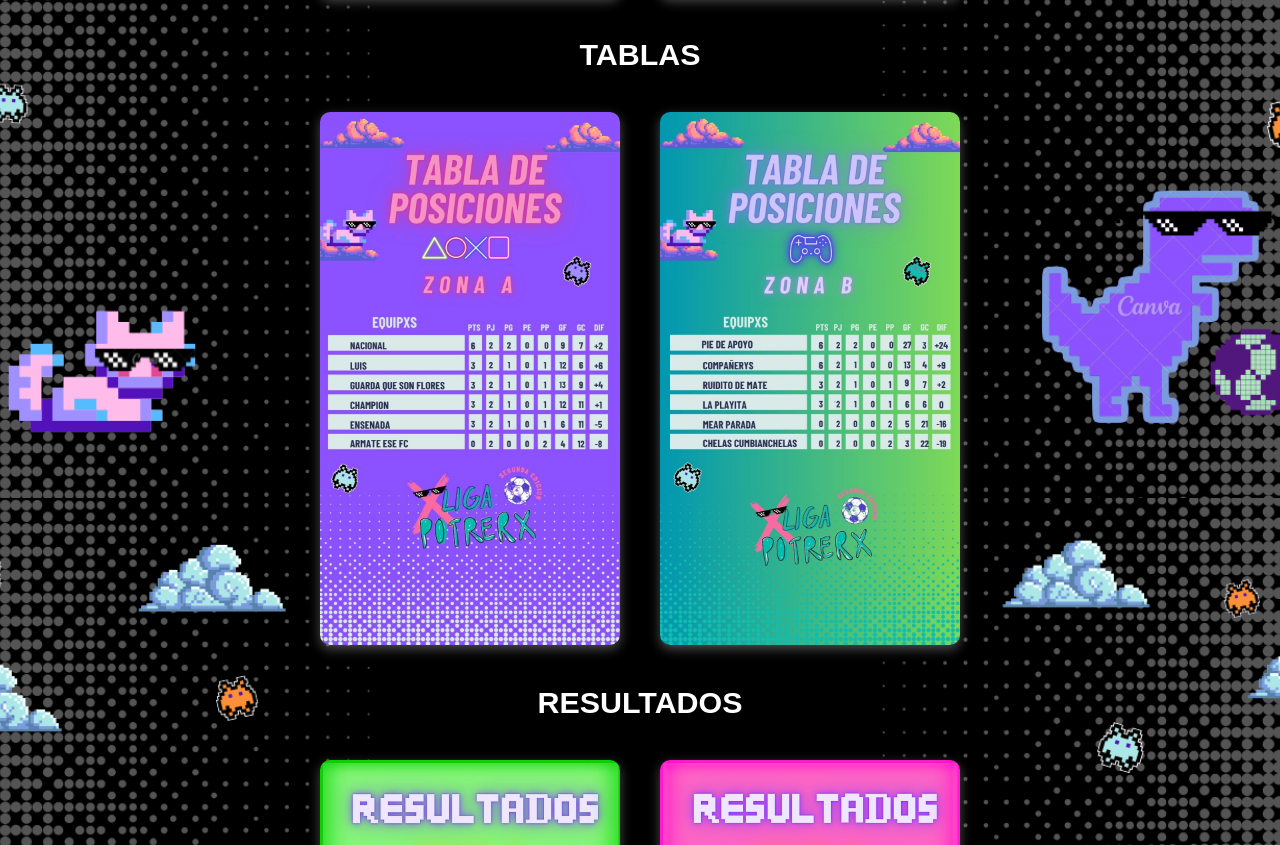
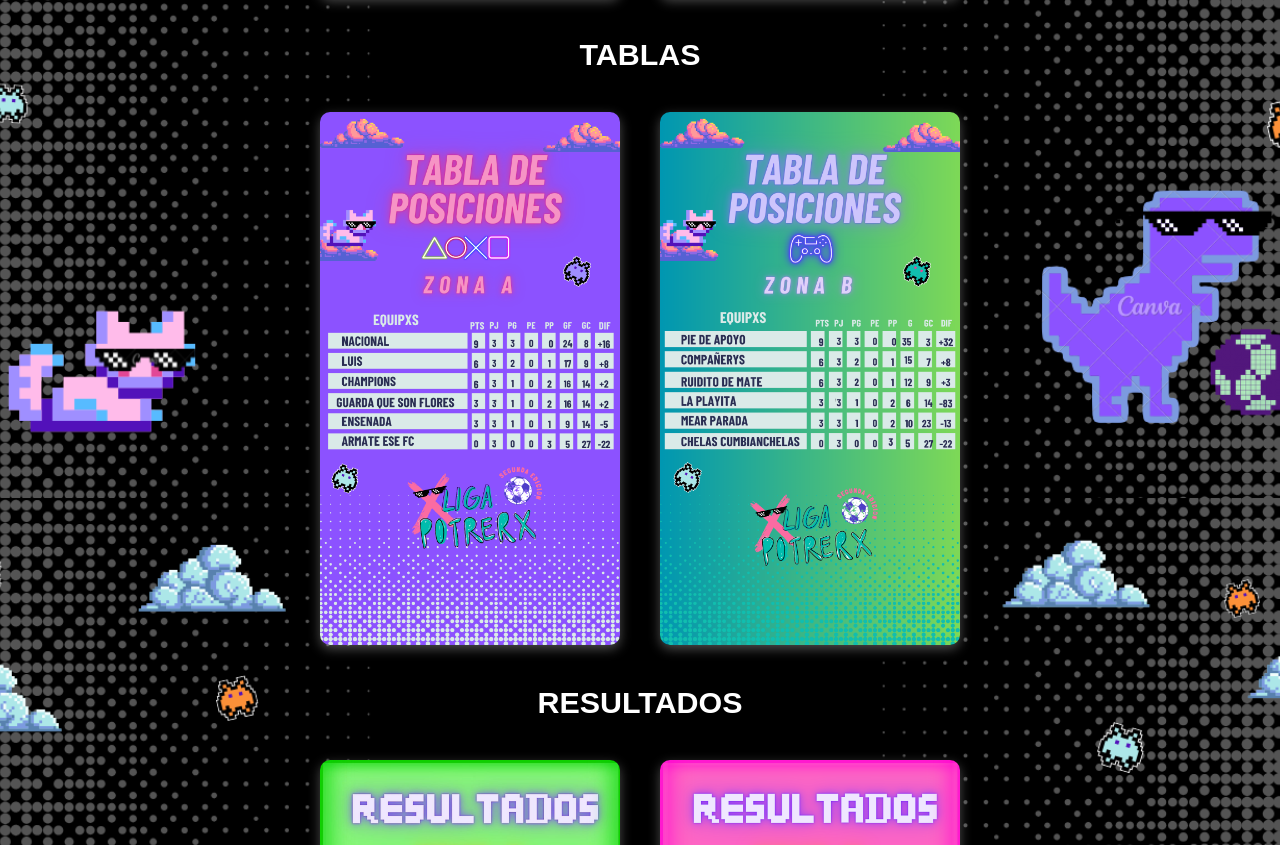
Before and after one commit to saloesqui/LigaPotrerx, a plain HTML site: page tablas.html in a window 1280 px wide. Shown: the part 302-1147 px from the top of the page. Drawn offline with Linux system fonts and the light colour scheme; a web font is replaced by a local one.

Commit message:
Update tablas.html

```diff
--- a/tablas.html
+++ b/tablas.html
@@ -31,8 +31,8 @@
       <div class="subseccion">
         <h3>Tablas</h3>
         <div class="imagenes-tablas">
-          <img src="https://raw.githubusercontent.com/saloesqui/LigaPotrerx/refs/heads/main/TABLAA.JPG.jpg" alt="Tabla Zona A">
-          <img src="https://raw.githubusercontent.com/saloesqui/LigaPotrerx/refs/heads/main/TABLAB.JPG.jpg" alt="Tabla Zona B">
+          <img src="https://raw.githubusercontent.com/saloesqui/LigaPotrerx/refs/heads/main/TABLAA.JPG.png" alt="Tabla Zona A">
+          <img src="https://raw.githubusercontent.com/saloesqui/LigaPotrerx/refs/heads/main/TABLAB.JPG.png" alt="Tabla Zona B">
         </div>
       </div>
 
```
